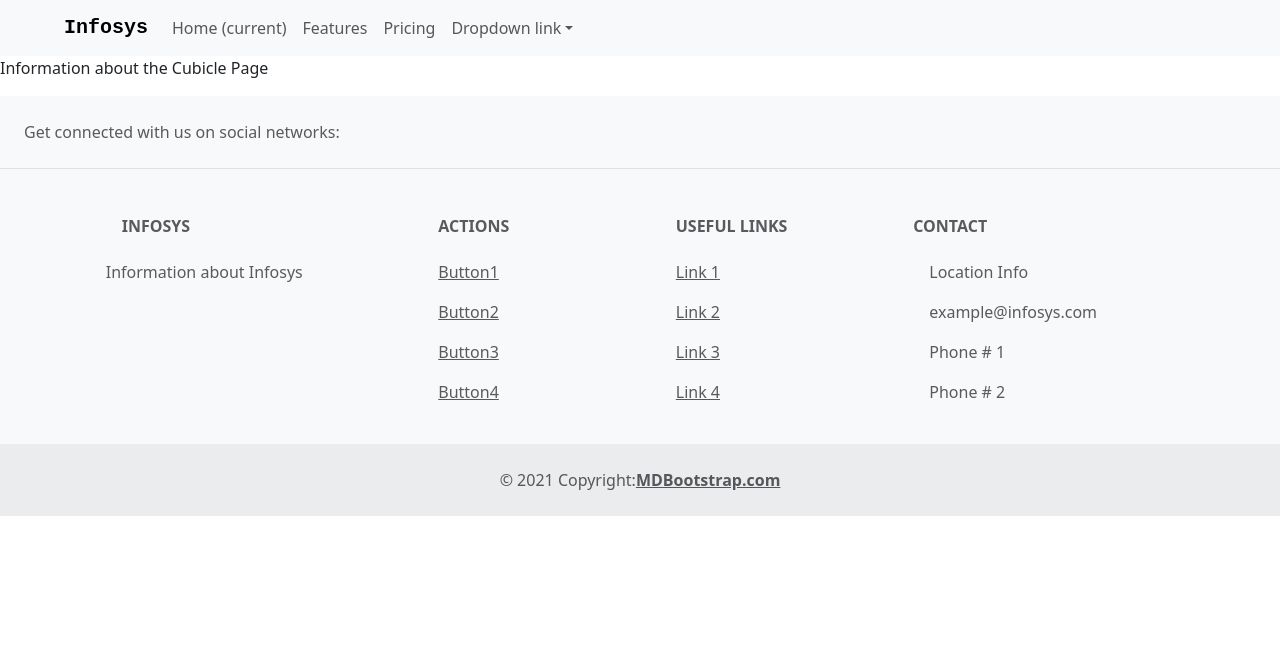
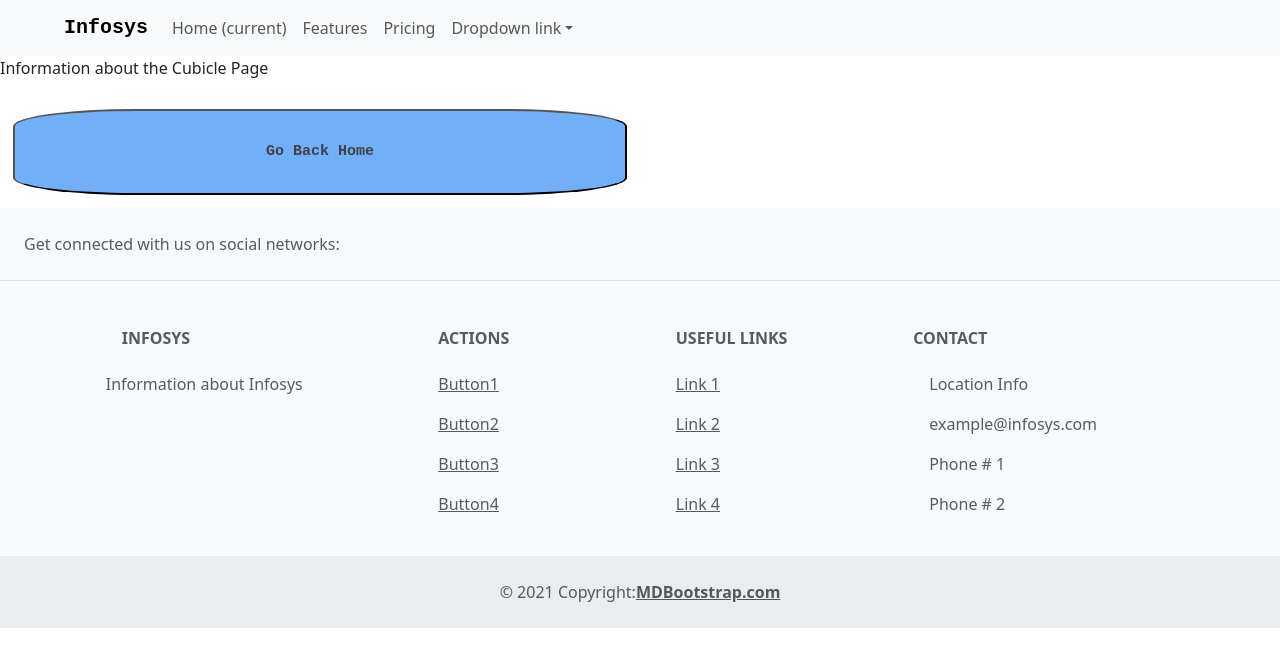
Before and after one commit to largeweb/bizhacks-2022, a React (Create React App) app in the folder mem-pwa/: page /cubicle in a window 1280 px wide. Shown: the top 666 px of the page. Built offline with nearby package versions, Linux system fonts and the light colour scheme.

Commit message:
committed from script, no message specified

```diff
--- a/mem-pwa/src/pages/CubiclePage.js
+++ b/mem-pwa/src/pages/CubiclePage.js
@@ -13,6 +13,7 @@ function CubiclePage() {
   <div>
       <Navbar />
 	  <p>Information about the Cubicle Page</p>
+	  <Link to="/"><button className='menuButton'>Go Back Home</button></Link>
       <Footer />
   </div>
  )
```
